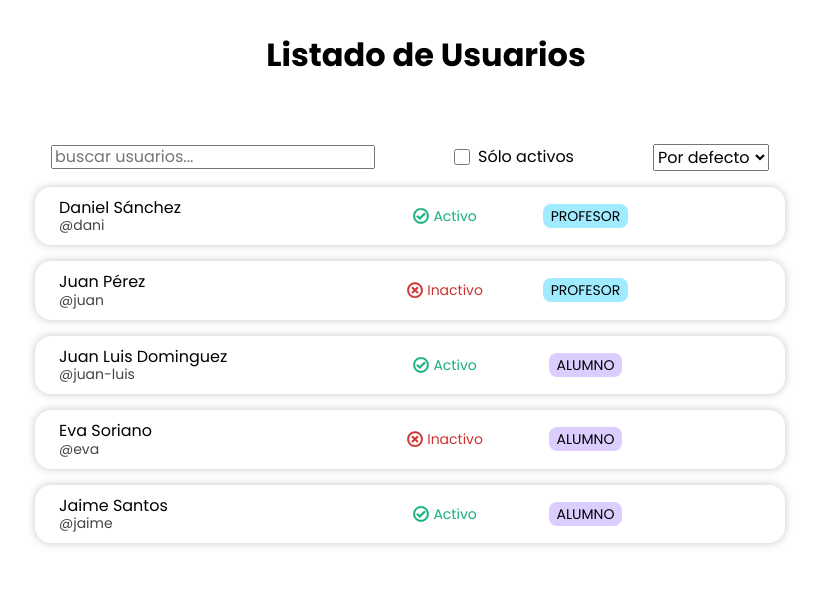
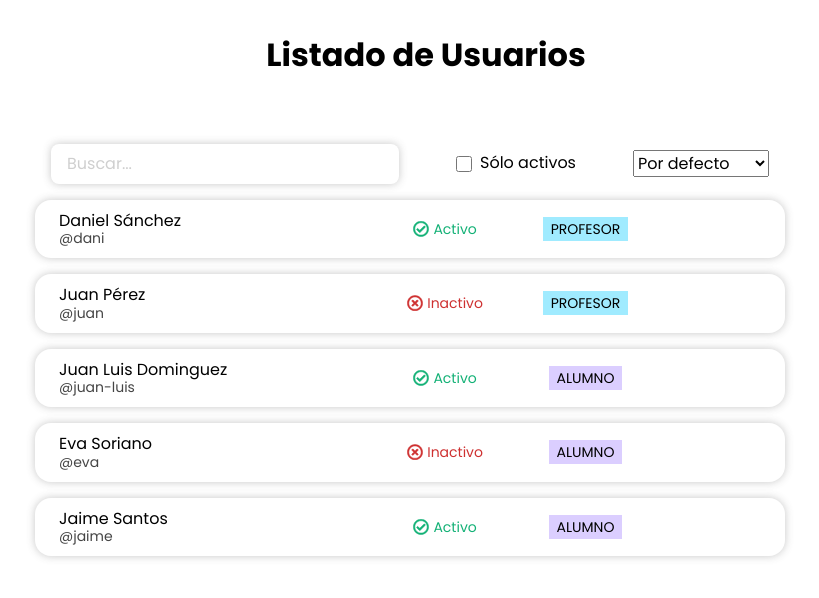
Before and after one commit to dsanguti/first-list-users, a React (Vite) app: page / in a window 1280 px wide. Shown: the top 598 px of the page, without its empty margins (230-1049 px from the left). Built offline with nearby package versions, Linux system fonts and the light colour scheme.

Commit message:
component inputsearch y su css

```diff
--- a/src/assets/components/UsersList.jsx
+++ b/src/assets/components/UsersList.jsx
@@ -2,7 +2,6 @@ import { useState } from "react";
 import style from "../css/UsersList.module.css";
 import UsersListFilters from "./UsersListFilters";
 import UsersListRows from "./UsersListRows";
-
 
 function UsersList({ initialUsers }) {
   const { search, onlyActive, sortBy, setSearch, setOnlyActive, setSortBy } =
@@ -25,8 +24,7 @@ function UsersList({ initialUsers }) {
         setSortBy={setSortBy}
       />
 
-        <UsersListRows users={usersFiltered} />
-
+      <UsersListRows users={usersFiltered} />
     </div>
   );
 }
@@ -37,7 +35,7 @@ const filterUsersByName = (users, search) => {
   const lowerCaseSearch = search.toLowerCase();
 
   return users.filter((user) =>
-    user.name.toLowerCase().startsWith(lowerCaseSearch)
+    user.name.toLowerCase().includes(lowerCaseSearch)
   );
 };
 
@@ -56,6 +54,19 @@ const sortUsers = (users, sortBy) => {
         if (a.name > b.name) return 1;
         if (a.name < b.name) return -1;
         return 0;
+      });
+    case 2:
+      return sortedUsers.sort((a, b) => {
+        if (a.role === b.role) return 0;
+        if (a.role === "teacher") return -1;
+        if (a.role === "student" && b.role === "other") return -1;
+        return 1;
+      });
+    case 3:
+      return sortedUsers.sort((a, b) => {
+        if (a.active === b.active) return 0;
+        if (a.active && !b.active) return -1;
+        return 1;
       });
     default:
       return sortedUsers;
@@ -80,12 +91,13 @@ const useFilters = () => {
       sortBy,
     });
 
-  const setOnlyActive = (onlyActive) =>
-    setFilters({
-      ...filters,
+  const setOnlyActive = (onlyActive) => {
+    setFilters((prevFilters) => ({
+      ...prevFilters,
       onlyActive,
-    });
-
+      sortBy: onlyActive && prevFilters.sortBy === 3 ? 0 : prevFilters.sortBy,
+    }));
+  };
   return {
     ...filters,
     setSearch,
--- a/src/assets/components/UsersListFilters.jsx
+++ b/src/assets/components/UsersListFilters.jsx
@@ -1,14 +1,14 @@
 import style  from '../css/UsersListFilters.module.css';
+import InputSearch from './forms/InputSearch';
 
 
 const UsersListFilters = ( {search, setSearch, onlyActive, setOnlyActive, sortBy, setSortBy}) => (
   <form className={style.form}>
-    <input
-      type="text"
-      placeholder="buscar usuarios..."
+    <InputSearch
+      placeholder="Buscar..."
       value={search}
       onChange={(ev) => setSearch(ev.target.value)}
-    ></input>
+    />
     <div className={style.active}>
       <input
         type="checkbox"
@@ -24,6 +24,8 @@ const UsersListFilters = ( {search, setSearch, onlyActive, setOnlyActive, sortBy
     >
       <option value={0}>Por defecto</option>
       <option value={1}>Por nombre</option>
+      <option value={2}>Por rol</option>
+      {!onlyActive && <option value={3}>Por activación</option>}
     </select>
   </form>
 );
--- /dev/null
+++ b/src/assets/components/forms/InputSearch.jsx
@@ -0,0 +1,5 @@
+import style from './InputSearch.module.css';
+
+const InputSearch = (props) => <input {...props} className={style.input} type="text"></input>;
+
+export default InputSearch;
--- /dev/null
+++ b/src/assets/components/forms/InputSearch.module.css
@@ -0,0 +1,17 @@
+.input {
+  height: 1.5rem;
+  padding: 0.5rem 1rem;
+
+  border-radius: var(--radius-sm);
+  border: none;
+  outline: none;
+  box-shadow: var(--shadow-sm);
+}
+
+.input:focus {
+  box-shadow: var(--shadow-md);
+}
+
+.input::placeholder {
+  color: var(--color-ligthgray);
+}
--- a/src/assets/css/themes.css
+++ b/src/assets/css/themes.css
@@ -14,6 +14,6 @@
   --shadow-md: 0px 0px 12px rgba(69, 69, 69, 0.5);
 
   /* Borders */
-  --radius-ms: 0.5rem;
+  --radius-sm: 0.5rem;
   --radius-md: 1rem;
 }
```
